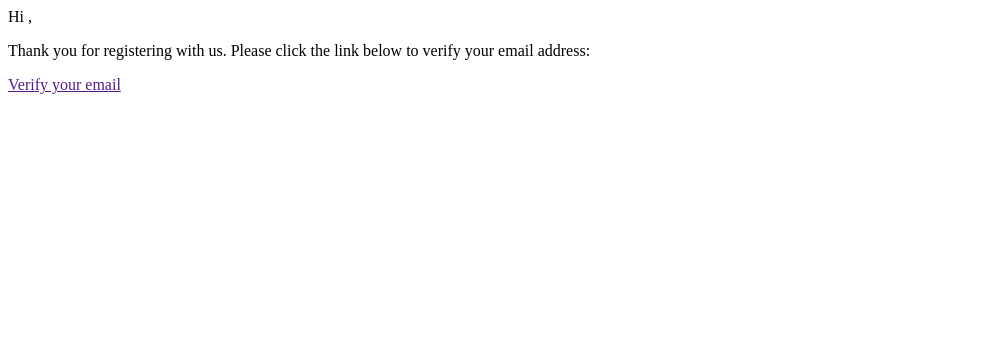
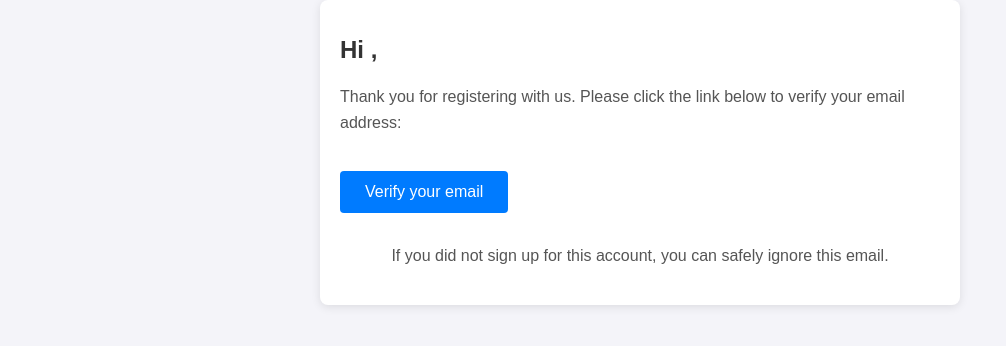
Before and after one commit to AgytaiMukhatai/Data_Managment_Platform, a Django app: template backend/api/templates/verification_email.html in a window 1280 px wide. Shown: the top 346 px of the page, without its empty margins (0-1006 px from the left). Run offline with Django 4.2, Linux system fonts and the light colour scheme; the template is opened without the code that fills it, so the values that code supplies are empty.

Commit message:
Adding design to email verification

```diff
--- a/backend/api/templates/verification_email.html
+++ b/backend/api/templates/verification_email.html
@@ -1,4 +1,71 @@
-<!-- verification_email.html -->
-<p>Hi {{ user.username }},</p>
-<p>Thank you for registering with us. Please click the link below to verify your email address:</p>
-<a href="{{ verification_link }}">Verify your email</a>
+<!DOCTYPE html>
+<html lang="en">
+<head>
+    <meta charset="UTF-8">
+    <meta name="viewport" content="width=device-width, initial-scale=1.0">
+    <title>Email Verification</title>
+    <style>
+        body {
+            font-family: Arial, sans-serif;
+            margin: 0;
+            padding: 0;
+            background-color: #f4f4f9;
+        }
+
+        .email-container {
+            width: 100%;
+            max-width: 600px;
+            margin: 0 auto;
+            background-color: #ffffff;
+            padding: 20px;
+            border-radius: 8px;
+            box-shadow: 0 2px 10px rgba(0, 0, 0, 0.1);
+        }
+
+        h1 {
+            font-size: 24px;
+            color: #333;
+            margin-bottom: 20px;
+        }
+
+        p {
+            font-size: 16px;
+            color: #555;
+            line-height: 1.6;
+        }
+
+        a {
+            display: inline-block;
+            background-color: #007bff;
+            color: #ffffff;
+            padding: 12px 25px;
+            font-size: 16px;
+            text-decoration: none;
+            border-radius: 4px;
+            margin-top: 20px;
+            text-align: center;
+        }
+
+        a:hover {
+            background-color: #0056b3;
+        }
+
+        .footer {
+            margin-top: 30px;
+            font-size: 12px;
+            color: #888;
+            text-align: center;
+        }
+    </style>
+</head>
+<body>
+    <div class="email-container">
+        <h1>Hi {{ user.username }},</h1>
+        <p>Thank you for registering with us. Please click the link below to verify your email address:</p>
+        <a href="{{ verification_link }}">Verify your email</a>
+        <div class="footer">
+            <p>If you did not sign up for this account, you can safely ignore this email.</p>
+        </div>
+    </div>
+</body>
+</html>
--- a/backend/api/urls.py
+++ b/backend/api/urls.py
@@ -1,8 +1,9 @@
 from django.urls import path
-from .views import register_general_user, login_user, verify_email
+from .views import register_general_user, login_user, verify_email, confirm_email
 
 urlpatterns = [
     path('register/', register_general_user),
     path('login/', login_user),
     path('verify-email/<uuid:token>/', verify_email, name='verify-email'),
+    path('confirm-email/<uuid:token>/', confirm_email, name='confirm-email'),
 ]
--- a/backend/main/settings.py
+++ b/backend/main/settings.py
@@ -127,7 +127,10 @@ USE_TZ = True
 # Static files (CSS, JavaScript, Images)
 # https://docs.djangoproject.com/en/4.2/howto/static-files/
 
-STATIC_URL = 'static/'
+STATIC_URL = '/static/'
+STATICFILES_DIRS = [
+    BASE_DIR / "api/static",
+]
 
 # Default primary key field type
 # https://docs.djangoproject.com/en/4.2/ref/settings/#default-auto-field
```
Also changed, not shown: backend/api/static/api/css/verify_email.css (added, +25 -0 lines), backend/api/templates/verify_email.html (added, +54 -0 lines), backend/api/views.py (+20 -5 lines).
